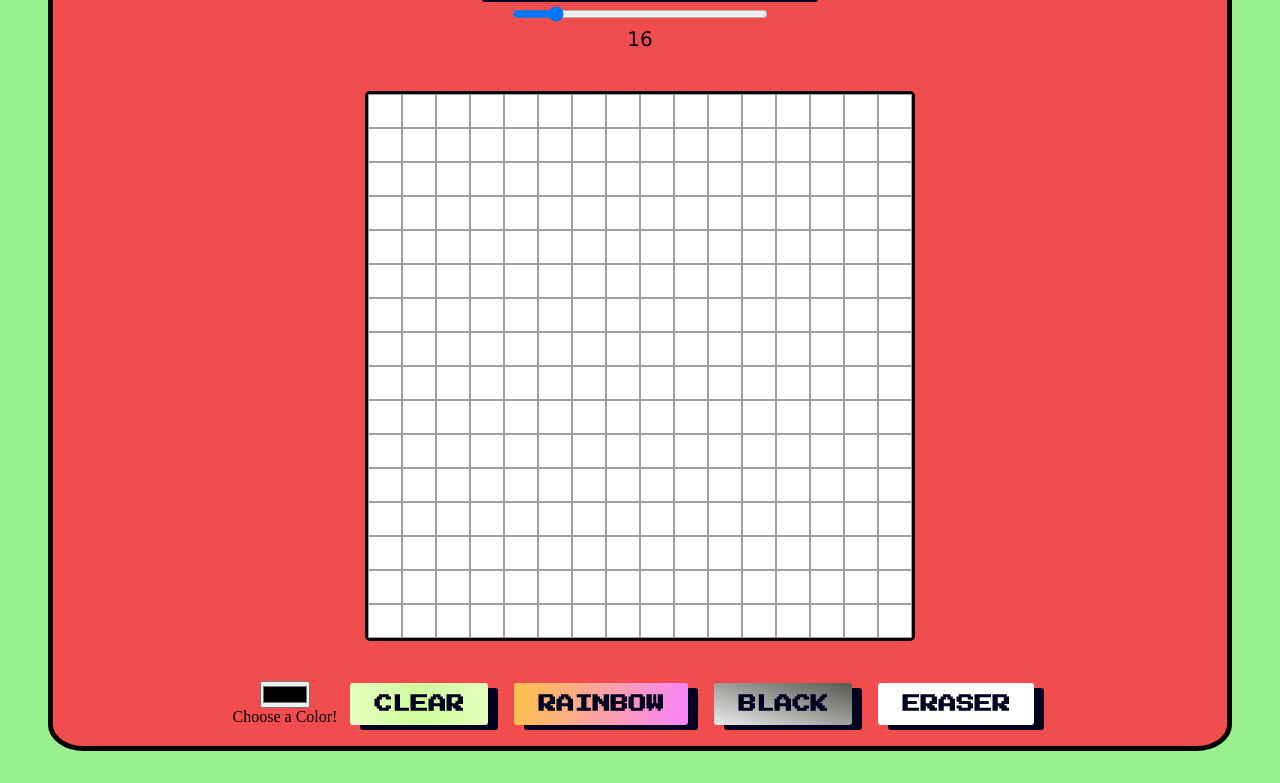
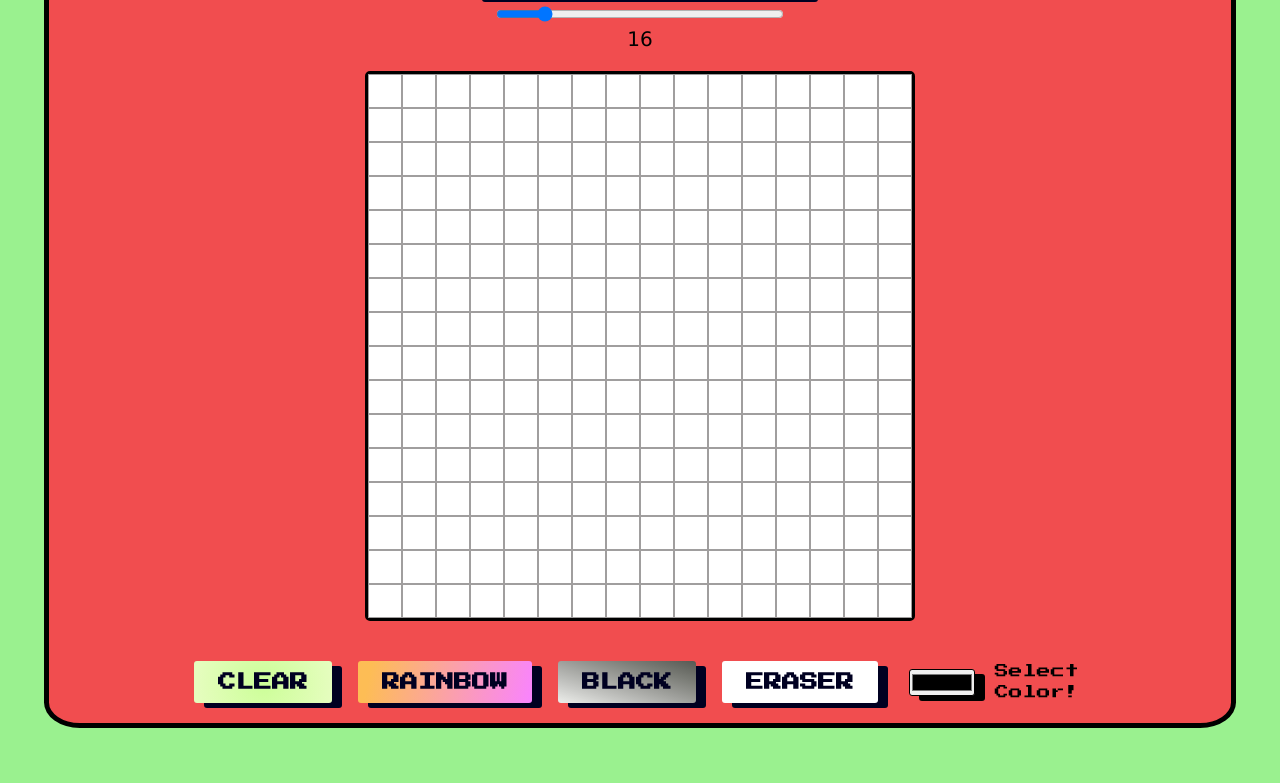
Before and after one commit to h4m24-a/etch-a-sketch, a plain HTML site: page index.html in a window 1280 px wide. Shown: the part 157-940 px from the top of the page. After the commit the page ends 917 px from the top, so only its background shows below. Drawn offline with Linux system fonts and the light colour scheme.

Commit message:
update code for color picker and added styling too it

```diff
--- a/index.html
+++ b/index.html
@@ -8,26 +8,32 @@
     <link rel="stylesheet" href="style.css" />
   </head>
   <body>
+
     <div class="content">
       <header class="header-text">
         <h1>Etch a Sketch!</h1>
       </header>
+
       <div class="selectGridContainer">
         <label id="selectBtn" class="buttonStyle" for="quantity">Select Grid Size</label>
         <input class="slider" type="range" min="1" max="100" value="16" type="number" id="quantity"/>
         <p class="value">16</p>
       </div>
+
       <div class="container"></div>
+
       <div class="button">
-        <div class="colorSelector">
-          <input onclick="changeColor('color')" type="color" id="color">
-          <p>Choose a Color!</p>
-      </div>
         <button id="clear" class="buttonStyle">CLEAR</button>
         <button onclick="changeColor('rainbow')" id="rainbow" class="buttonStyle">RAINBOW</button>
         <button onclick="changeColor('black')" id="black" class="buttonStyle">BLACK</button>
         <button onclick="changeColor('white')" id="eraser" class="buttonStyle">ERASER</button>
+
+        <div class="colorSelector">
+          <input onclick="changeColor('color')" type="color" id="color">
+          <p>Select Color!</p>
+        </div>
       </div>
+
     </div>
     <script src="app.js"></script>
   </body>
--- a/style.css
+++ b/style.css
@@ -14,7 +14,7 @@ body {
 }
 
 .container {
-  margin-top: 40px;
+  margin-top: 20px;
   margin-bottom: 20px;
   display: inline-grid;
   grid-template-columns: repeat(16, 2fr);
@@ -30,14 +30,13 @@ body {
   border: 1px solid rgb(160, 158, 158);
 }
 
-
 .content {
   border: 5px solid black;
   background-color: #f14d4f;
   border-radius: 3%;
   text-align: center;
   margin: 2rem;
-  padding: 0 10rem 0 10rem;
+  padding: 0 7rem 0 7rem;
 }
 
 .header-text {
@@ -63,7 +62,6 @@ body {
   margin-top: 20px;
 }
 
-
 .buttonStyle {
   display: flex;
   outline: none;
@@ -81,7 +79,7 @@ body {
 }
 
 .buttonStyle:hover {
-  transition: all .1s ease;
+  transition: all 0.1s ease;
   box-shadow: 0 0 0 0 #fff, 0 0 0 3px #000000;
 }
 
@@ -95,28 +93,44 @@ body {
   width: 30%;
 }
 
-
 #eraser {
   background-color: #fff;
 }
 
 #rainbow {
-  background-image: linear-gradient( 102.4deg,  rgba(253,189,85,1) 7.8%, rgba(249,131,255,1) 100.3% );
+  background-image: linear-gradient(
+    102.4deg,
+    rgba(253, 189, 85, 1) 7.8%,
+    rgba(249, 131, 255, 1) 100.3%
+  );
 }
 
 #clear {
-  background-image: radial-gradient( circle farthest-corner at 50.7% 54%,  rgba(204,254,152,1) 0%, rgba(229,253,190,1) 92.4% );
+  background-image: radial-gradient(
+    circle farthest-corner at 50.7% 54%,
+    rgba(204, 254, 152, 1) 0%,
+    rgba(229, 253, 190, 1) 92.4%
+  );
 }
 
-
 #black {
-  background-image: linear-gradient(to right top, #edeeeb, #c5c6c3, #9fa09c, #7a7c76, #575953);
+  background-image: linear-gradient(
+    to right top,
+    #edeeeb,
+    #c5c6c3,
+    #9fa09c,
+    #7a7c76,
+    #575953
+  );
 }
 
-
 #selectBtn {
-  background: linear-gradient(90deg, rgba(131,58,180,1) 0%, rgba(0,172,255,1) 0%, rgba(82,119,247,1) 100%);
-
+  background: linear-gradient(
+    90deg,
+    rgba(131, 58, 180, 1) 0%,
+    rgba(0, 172, 255, 1) 0%,
+    rgba(82, 119, 247, 1) 100%
+  );
 }
 
 .value {
@@ -124,3 +138,24 @@ body {
   font-family: Verdana, Geneva, Tahoma, sans-serif;
   font-size: 20px;
 }
+
+.colorSelector {
+  display: flex;
+  justify-content: center;
+  align-items: center;
+  margin-left: 18px;
+}
+
+.colorSelector p {
+  font-family: "Press Start 2P", Verdana, Geneva, Tahoma, sans-serif;
+  font-size: 14px;
+  text-align: center;
+  line-height: 1.5;
+}
+
+#color {
+  border: solid 1px black;
+  width: 50%;
+  border-radius: 3px;
+  box-shadow: 10px 5px;
+}
```
